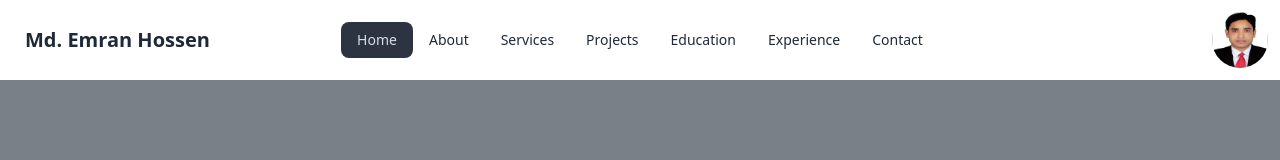
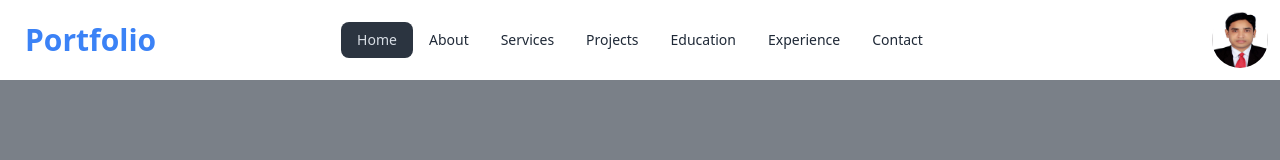
Before and after one commit to Md-Emran-Hossen/my-portfolio, a React (Vite) app: page / in a window 1280 px wide. Shown: the top 160 px of the page. Built offline with nearby package versions, Linux system fonts and the light colour scheme; no server answers.

Commit message:
Update Navbar successfully

```diff
--- a/src/shared/Navbar.jsx
+++ b/src/shared/Navbar.jsx
@@ -58,7 +58,7 @@ const Navbar = () => {
                         {navLink}
                     </ul>
                 </div>
-                <a className="btn btn-ghost text-xl">Md. Emran Hossen</a>
+                <a className="btn btn-ghost text-3xl text-blue-500 font-extrabold">Portfolio</a>
             </div>
             <div className="navbar-center hidden lg:flex">
                 <ul className="menu menu-horizontal px-1">
```
